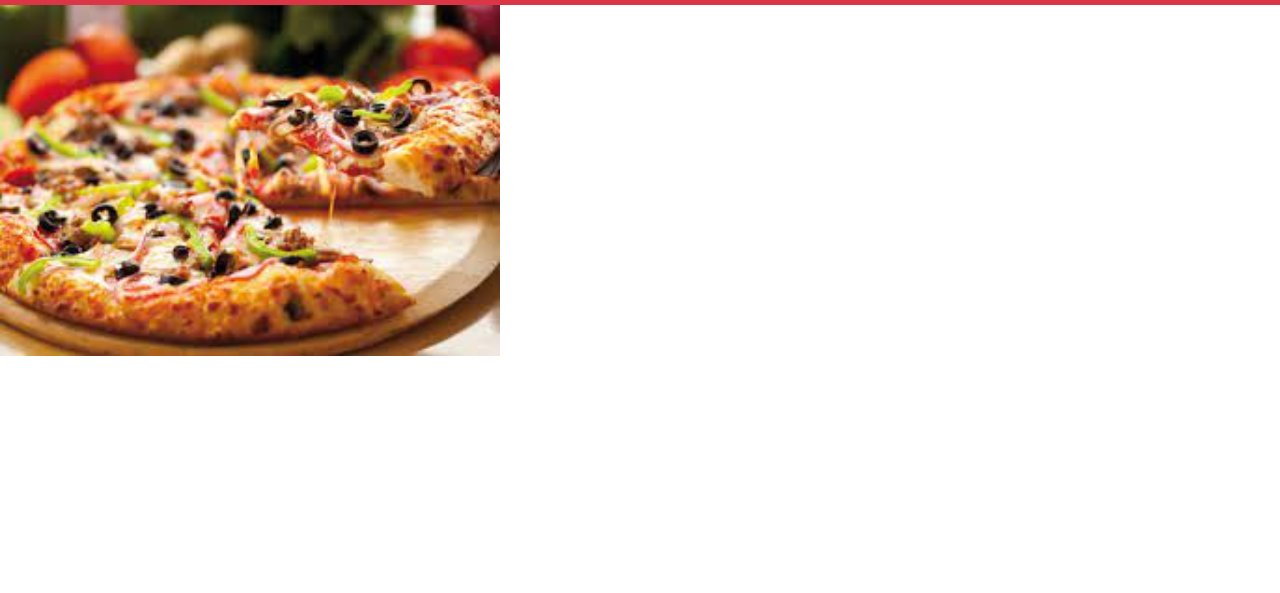
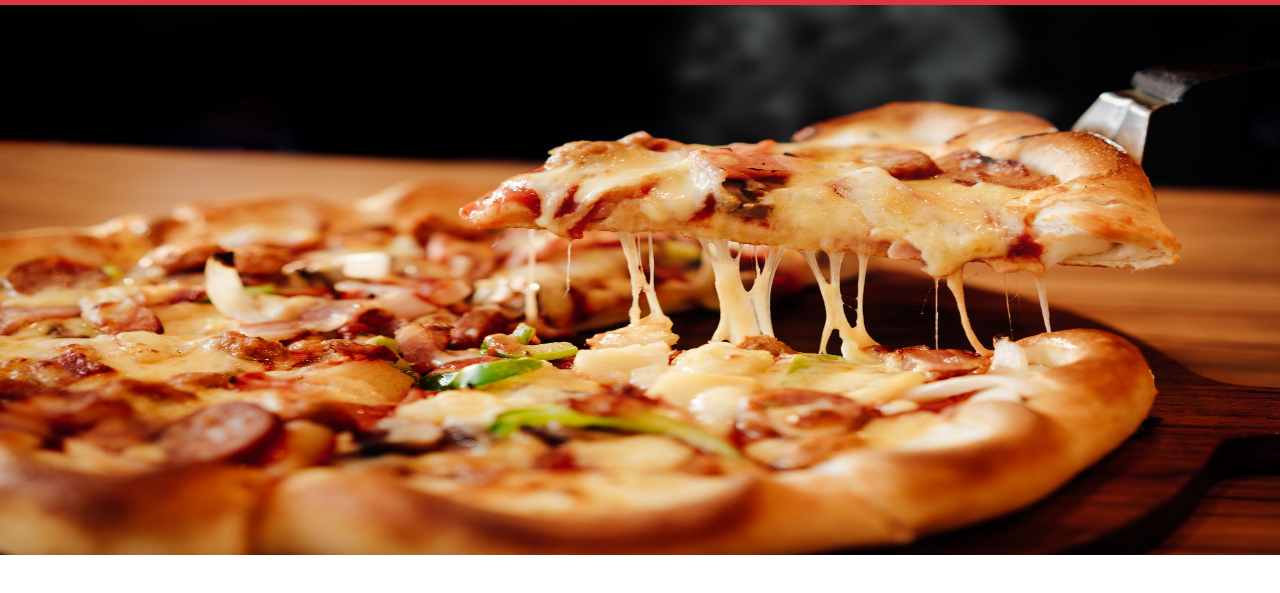
Before and after one commit to ceci-lo/pizzeria, a plain HTML site: page Index.html in a window 1280 px wide. Shown: the part 51-644 px from the top of the page. Drawn offline with nearby package versions, Linux system fonts and the light colour scheme.

Commit message:
makes  picture fit with the div container

```diff
--- a/Index.html
+++ b/Index.html
@@ -62,9 +62,9 @@
       </div>
     </nav>
   </div>
-  <div>
+  <div class="divPizzeria">
     <img
-      src="/pizzeria/img/pizza2.jpeg"
+      src="/pizzeria/img/pizza.jpg"
       alt="pizzeria lorenzini imagen principal"
       class="imgPizzeria"
     />
--- a/Style.css
+++ b/Style.css
@@ -1,4 +1,8 @@
 .imgPizzeria {
   object-fit: fill;
-  width: 500px;
+  width: 100%;
+  height: 550px;
 }
+.divPizzeria {
+  width: 100%;
+}
```
Also changed, not shown: img/pizza.jpg (added).
